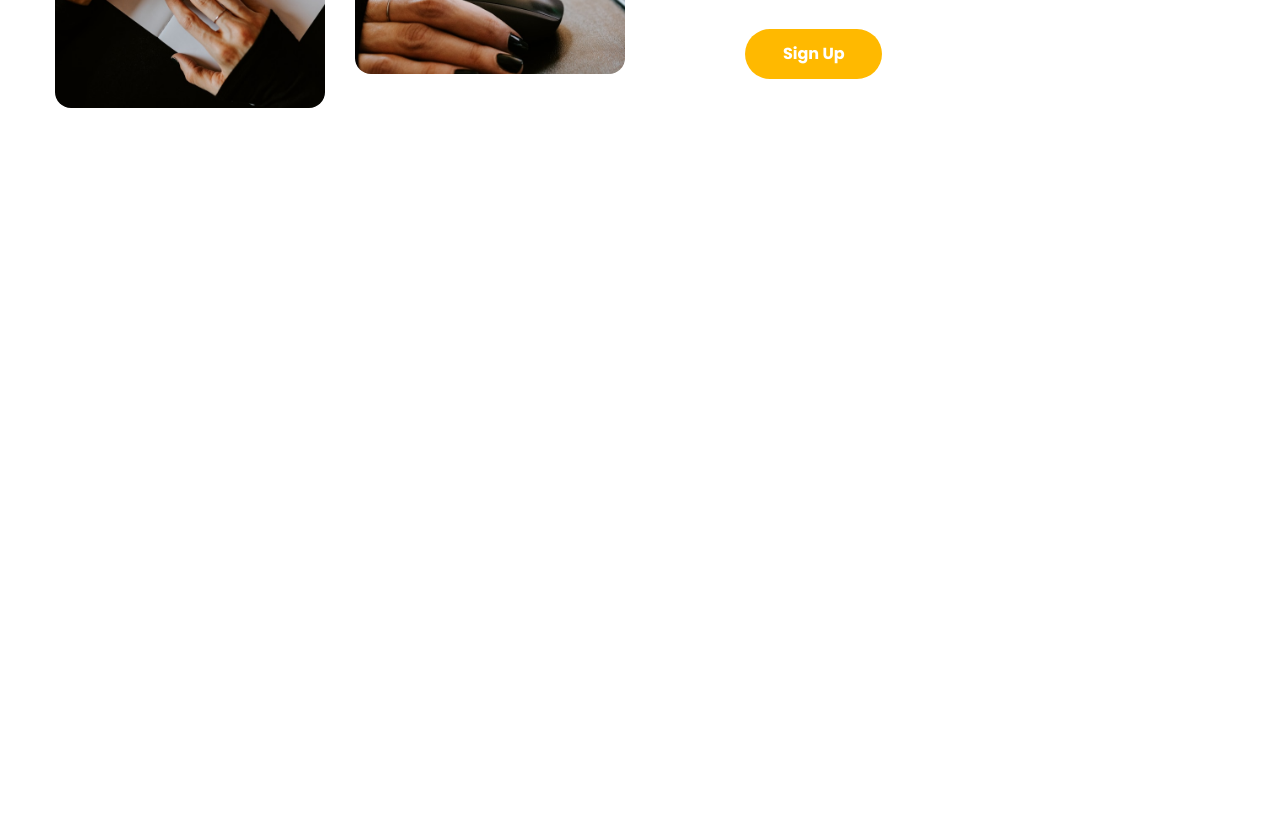
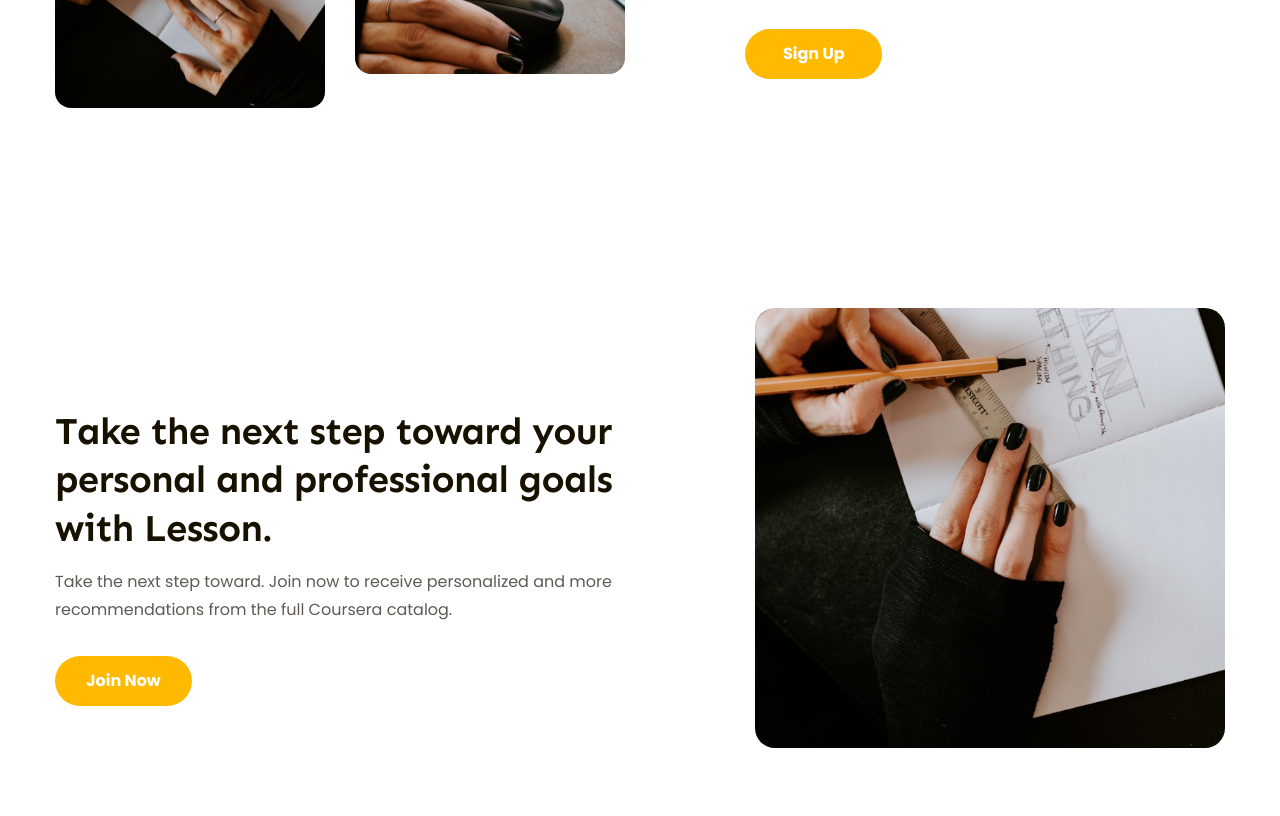
Before and after one commit to MaxTrann/PROJECT-1, a plain HTML site: page index.html in a window 1280 px wide. Shown: the part 2867-3683 px from the top of the page. Drawn offline with Linux system fonts and the light colour scheme.

Commit message:
p11 - features2

```diff
--- a/assets/css/style.css
+++ b/assets/css/style.css
@@ -472,7 +472,7 @@ a {
   line-height: 1.54; /* 153.846% */
 }
 
-/* ========================FEATURES======================== */
+/* ========================FEATURES 1======================== */
 .features {
   margin-top: 135px;
   padding: 65px 0;
@@ -520,3 +520,20 @@ a {
   width: 137px;
   height: 50px;
 }
+/* ========================FEATURES 2======================== */
+.features-2nd {
+  margin-top: 70px;
+}
+.features-2nd .body {
+  flex-direction: row-reverse;
+}
+
+.features-2nd .content {
+  width: 49%;
+}
+
+.features-2nd .images img {
+  width: 470px;
+  height: 440px;
+  border-radius: 20px;
+}
--- a/index.html
+++ b/index.html
@@ -279,7 +279,7 @@
             </div>
         </div>
 
-        <!-- FEATURES -->
+        <!-- FEATURES 1-->
         <div class="features">
             <div class="main-content">
                 <div class="body">
@@ -296,6 +296,23 @@
                 </div>
             </div>
         </div>
+
+        <!-- FEATURES 1-->
+        <div class="features features-2nd">
+            <div class="main-content">
+                <div class="body">
+                    <div class="images">
+                        <img src="./assets/img/learn3.jpg" alt="Learner outcomes through our awesome platform">
+                    </div>
+                    <div class="content">
+                        <h2 class="heading-lv2">Take the next step toward your personal and professional goals with Lesson.</h2>
+                        <p class="desc">Take the next step toward. Join now to receive personalized  and more recommendations from the full Coursera catalog.</p>
+                        <a href="#!" class="btn cta-btn">Join Now</a>
+                    </div>
+                </div>
+            </div>
+        </div>
+
     </main>
 </body>
 </html>
```
Also changed, not shown: assets/img/learn3.jpg (added).
